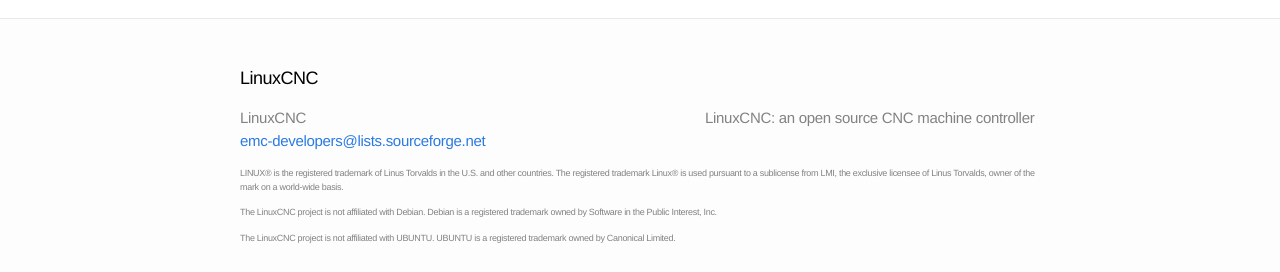
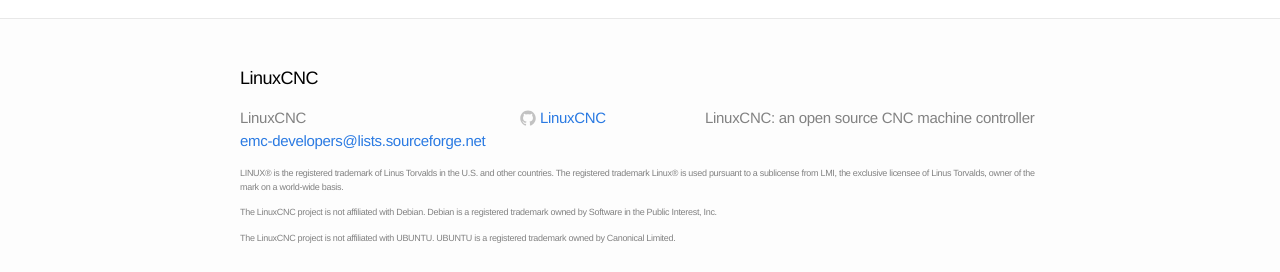
Before and after one commit to LinuxCNC/wlo, a Jekyll site: the page built from index.md, in a window 1280 px wide. Shown: the part 1140-1412 px from the top of the page. Built offline with Jekyll 4.4.1, drawn with Linux system fonts in a browser that asks for light colours.

Commit message:
Add a github link in the footer

```diff
--- a/_config.yml
+++ b/_config.yml
@@ -18,7 +18,7 @@
 exclude: [ scripts, README.md ]
 include: [ .htaccess ]
 #twitter_username: jekyllrb
-#github_username:  jekyll
+github_username:  LinuxCNC
 
 # Build settings
 markdown: kramdown
```
